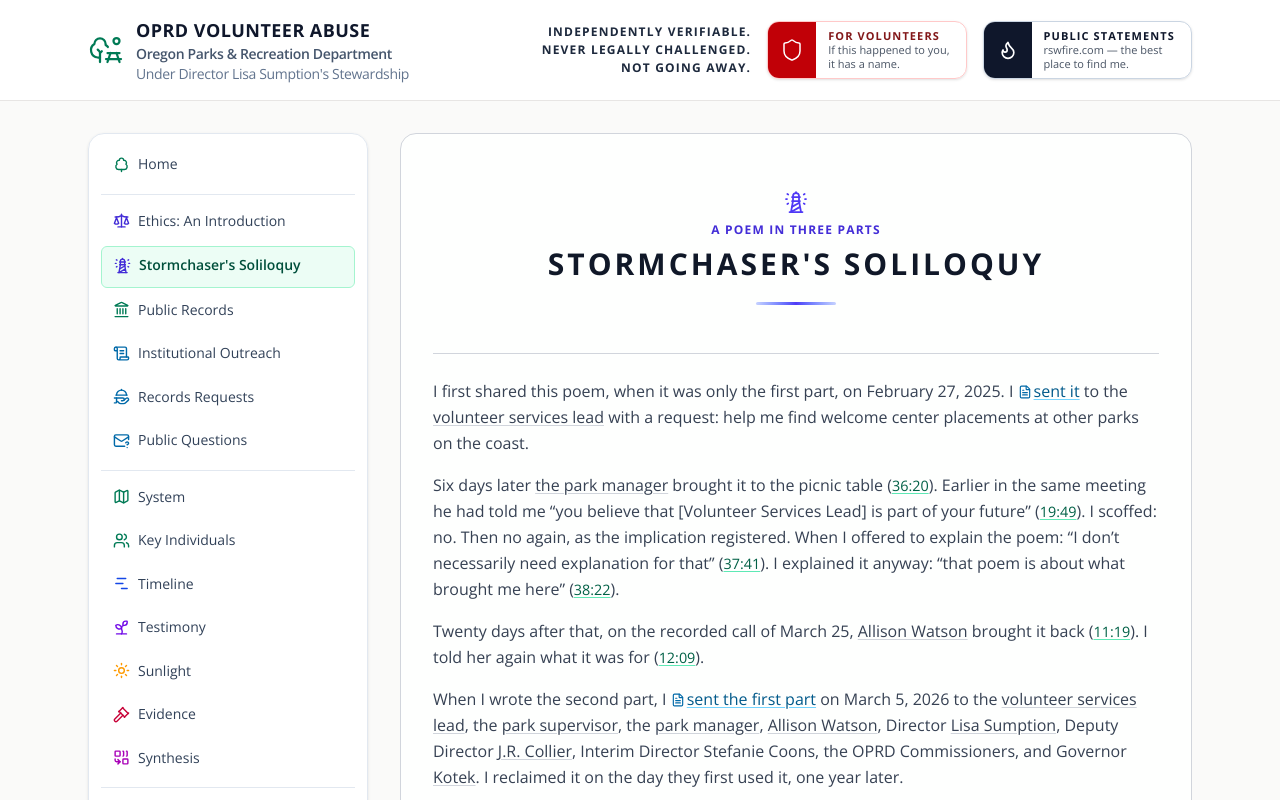
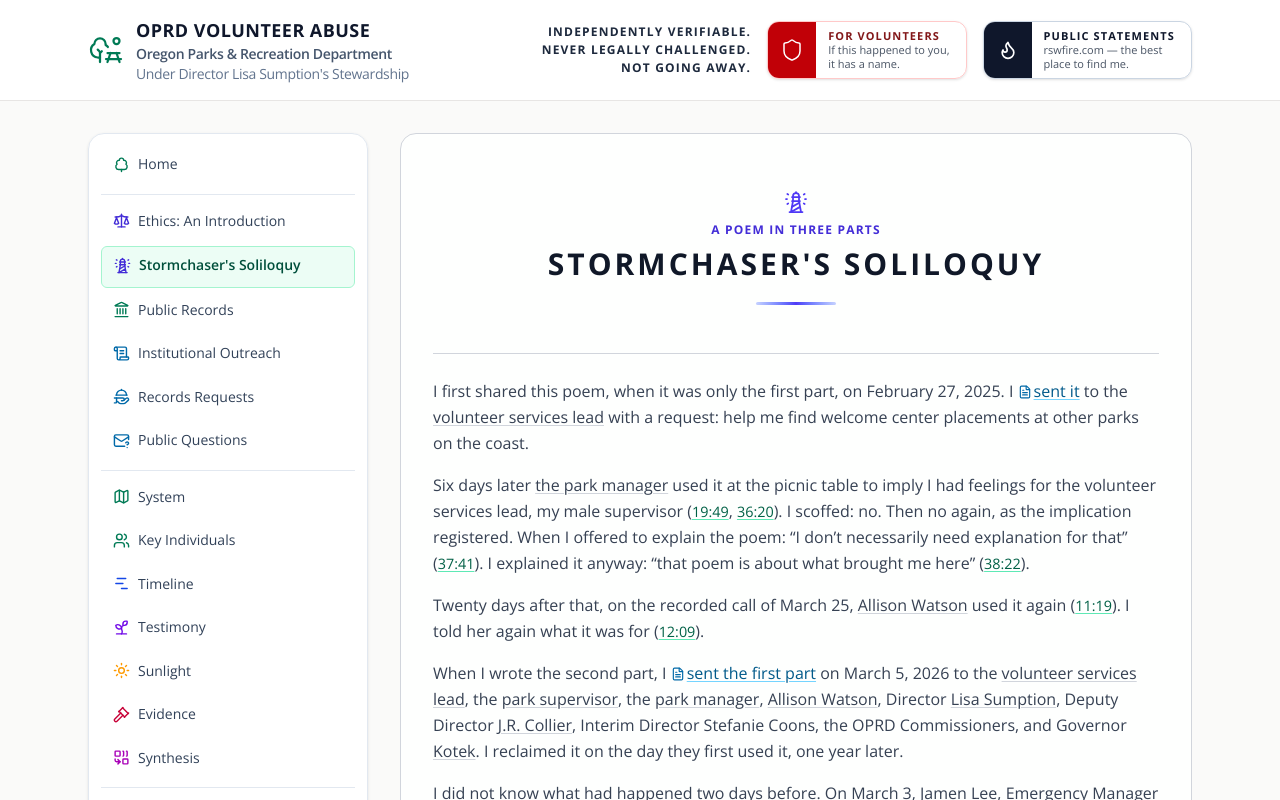
Before and after one commit to rswfire/rswfire.oprd, a Next.js app: page /soliloquy in a window 1280 px wide. Shown: the top 800 px of the page. Built offline with nearby package versions, Linux system fonts and the light colour scheme.

Commit message:
Soliloquy: what they used it for

```diff
--- a/app/(archive)/soliloquy/page.tsx
+++ b/app/(archive)/soliloquy/page.tsx
@@ -325,16 +325,16 @@ export default function StormchasersSoliloquyPage() {
                     with a request: help me find welcome center placements at other parks on the coast.
                 </p>
                 <p>
-                    Six days later <PersonLink name="park manager" label="the park manager" /> brought it to the picnic table{" "}
-                    (<Moment ulid={PICNIC} t="36:20" />). Earlier in the same meeting he had told me &ldquo;you believe
-                    that [Volunteer Services Lead] is part of your future&rdquo; (<Moment ulid={PICNIC} t="19:49" />).
-                    I scoffed: no. Then no again, as the implication registered. When I offered to explain the poem: &ldquo;I don&rsquo;t necessarily need
-                    explanation for that&rdquo; (<Moment ulid={PICNIC} t="37:41" />). I explained it anyway:
-                    &ldquo;that poem is about what brought me here&rdquo; (<Moment ulid={PICNIC} t="38:22" />).
+                    Six days later <PersonLink name="park manager" label="the park manager" /> used it at the picnic
+                    table to imply I had feelings for the volunteer services lead, my male supervisor{" "}
+                    (<Moment ulid={PICNIC} t="19:49" />, <Moment ulid={PICNIC} t="36:20" />). I scoffed: no. Then no
+                    again, as the implication registered. When I offered to explain the poem: &ldquo;I don&rsquo;t
+                    necessarily need explanation for that&rdquo; (<Moment ulid={PICNIC} t="37:41" />). I explained it
+                    anyway: &ldquo;that poem is about what brought me here&rdquo; (<Moment ulid={PICNIC} t="38:22" />).
                 </p>
                 <p>
                     Twenty days after that, on the recorded call of March 25,{" "}
-                    <PersonLink name="program manager" label="Allison Watson" /> brought it back{" "}
+                    <PersonLink name="program manager" label="Allison Watson" /> used it again{" "}
                     (<Moment ulid={CALL} t="11:19" />). I told her again what it was for{" "}
                     (<Moment ulid={CALL} t="12:09" />).
                 </p>
```
